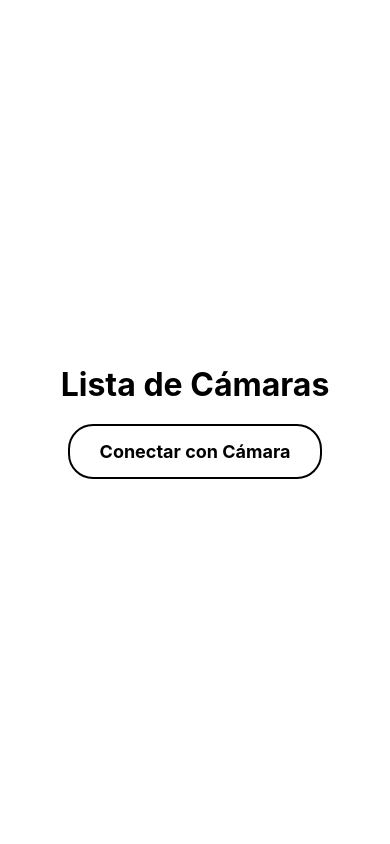
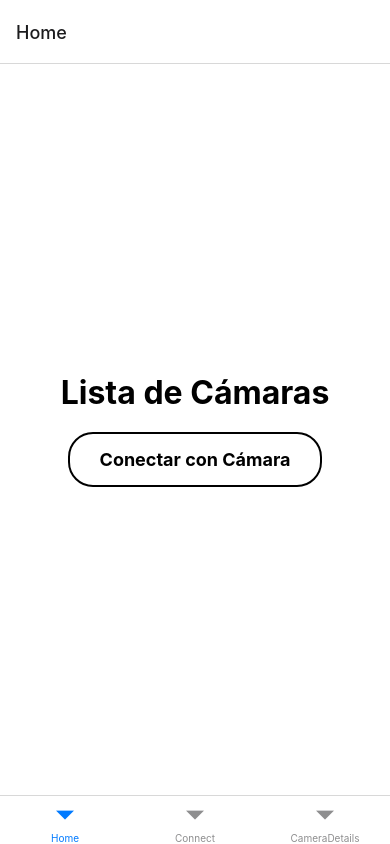
Before and after one commit to rjpuente/mineriaProyectoFront, a React Native app: screen /Home in a window 390 px wide. Built offline with nearby package versions, Linux system fonts and the light colour scheme.

Commit message:
stackNavigator bottomTabNavigator

```diff
--- a/src/Screens/CameraConnectScreen.js
+++ b/src/Screens/CameraConnectScreen.js
@@ -57,7 +57,7 @@ const CameraConnectScreen = () => {
       {!connected ? (
         <View style={styles.formContainer}>
           <Picker
-            style={[styles.picker, styles.input]} // Agregamos los estilos del input al Picker
+            style={[styles.picker, styles.input]}
             selectedValue={selectedDevice}
             onValueChange={(value) => setSelectedDevice(value)}
           >
--- a/src/Screens/HomeScreen.js
+++ b/src/Screens/HomeScreen.js
@@ -3,7 +3,7 @@ import { View, Text, TouchableOpacity, StyleSheet } from 'react-native';
 import { useNavigation } from '@react-navigation/native';
 import { COLORS } from '../constants';
 
-const HomeScreen = () => {
+const HomeScreen = ({}) => {
   const navigation = useNavigation();
 
   return (
@@ -11,7 +11,7 @@ const HomeScreen = () => {
       <Text style={styles.title}>Lista de Cámaras</Text>
       <TouchableOpacity
         style={styles.connectButton}
-        onPress={() => navigation.navigate('Connect')} // Navegar a la pantalla de conexión
+        onPress={() => navigation.navigate('Connect')}
       >
         <Text style={styles.buttonText}>Conectar con Cámara</Text>
       </TouchableOpacity>
--- a/src/Screens/LoginScreen.jsx
+++ b/src/Screens/LoginScreen.jsx
@@ -15,7 +15,7 @@ const LoginScreen = ({ navigation }) => {
   };
 
   const handleRegisterPress = () => {
-    navigation.navigate('Register'); // Navegar a la pantalla Register
+    navigation.navigate('Register');
   };
 
   return (
--- a/src/navigation/Navigation.js
+++ b/src/navigation/Navigation.js
@@ -2,37 +2,44 @@ import React from 'react';
 import { createBottomTabNavigator } from '@react-navigation/bottom-tabs';
 import { createStackNavigator } from '@react-navigation/stack';
 import { NavigationContainer } from '@react-navigation/native';
+import LoginScreen from '../screens/LoginScreen';
+import RegisterScreen from '../screens/RegisterScreen';
 import HomeScreen from '../screens/HomeScreen';
 import CameraConnectScreen from '../screens/CameraConnectScreen';
 import CameraDetailsScreen from '../screens/CameraDetailsScreen';
-import LoginScreen from '../screens/LoginScreen';
-import RegisterScreen from '../screens/RegisterScreen';
 
 const Tab = createBottomTabNavigator();
 const Stack = createStackNavigator();
-
-const MainTabNavigator = () => {
-  return (
-    <Tab.Navigator>
-      <Tab.Screen name="Home" component={HomeScreen} />
-      <Tab.Screen name="Connect" component={CameraConnectScreen} />
-      <Tab.Screen name="CameraDetails" component={CameraDetailsScreen} />
-    </Tab.Navigator>
-  );
-};
 
 const Navigation = () => {
   return (
     <NavigationContainer>
       <Stack.Navigator initialRouteName="Login" headerMode="none">
-        <Stack.Screen name="Home" component={HomeScreen} />
+        <Stack.Screen name="Home" component={MainScreenStack} />
         <Stack.Screen name="Login" component={LoginScreen} />
         <Stack.Screen name="Register" component={RegisterScreen} />
-        <Stack.Screen name="MainTabs" component={MainTabNavigator} />
-      <Tab.Screen name="Connect" component={CameraConnectScreen} />
       </Stack.Navigator>
     </NavigationContainer>
   );
 };
 
+const MainScreenStack = () => {
+  return (
+    <Tab.Navigator>
+      <Tab.Screen
+        name="Home"
+        component={HomeScreen}
+      />
+      <Tab.Screen
+        name="Connect"
+        component={CameraConnectScreen}
+      />
+      <Tab.Screen
+        name="CameraDetails"
+        component={CameraDetailsScreen}
+      />
+    </Tab.Navigator>
+  );
+};
+
 export default Navigation;
```
